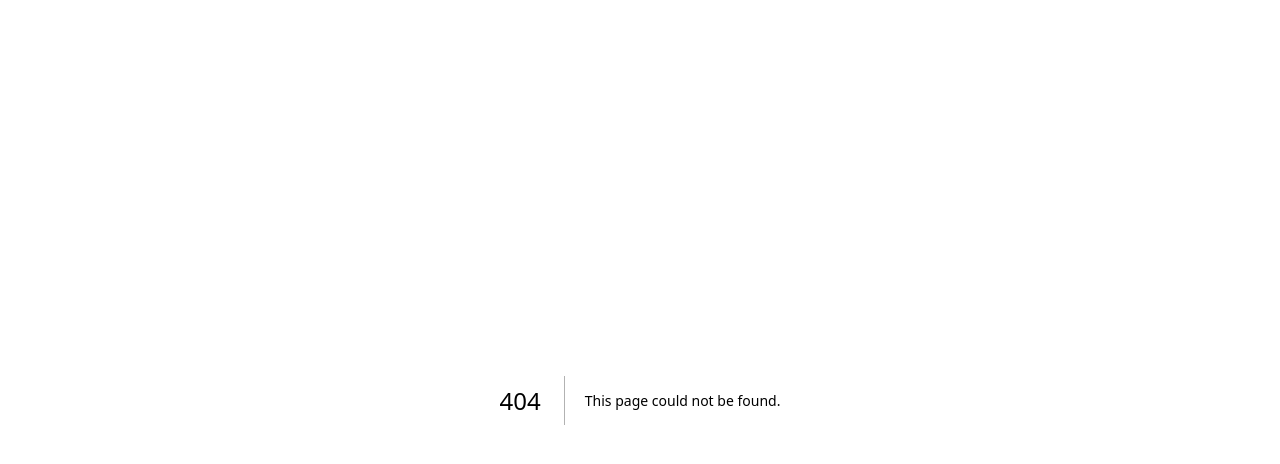
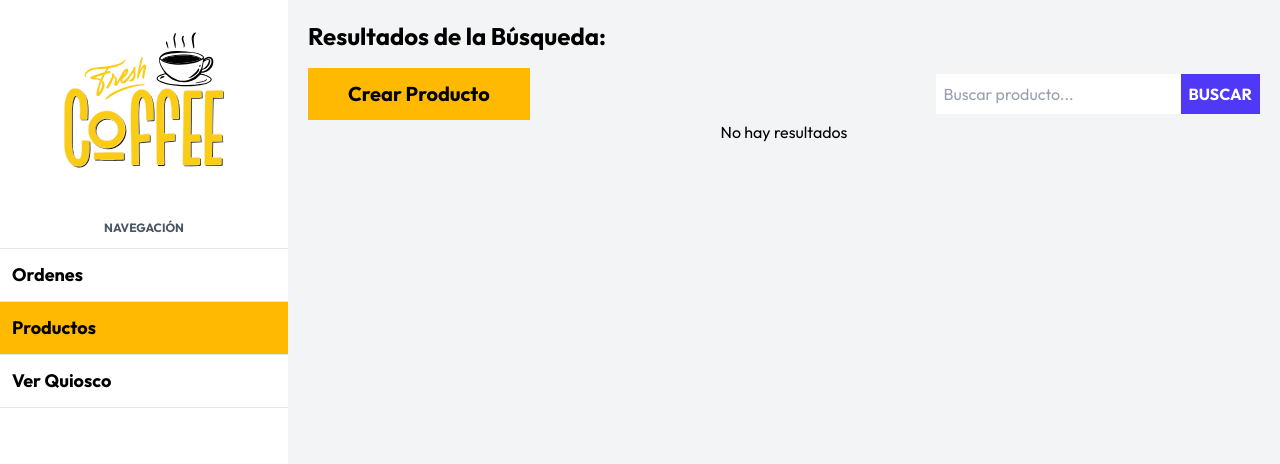
Before and after one commit to EdenBlood/Quiosco, a Next.js app: page /admin/products/search in a window 1280 px wide. Before the commit this address had no page. Shown: the top 464 px of the page. Built offline with nearby package versions, Linux system fonts and the light colour scheme; no server answers; the database is empty.

Commit message:
creamos la vista de la busqueda de los productos

```diff
--- /dev/null
+++ b/app/admin/products/search/page.tsx
@@ -0,0 +1,57 @@
+import ProductSearchForm from "@/components/admin/ProductSearchForm";
+import ProductTable from "@/components/admin/ProductTable";
+import HeadingTitle from "@/components/ui/HeadingTitle";
+import { prisma } from "@/src/lib/prisma";
+import Link from "next/link";
+
+//* Busqueda con Prisma
+async function searchProducts(searchTerm: string) {
+  const products = await prisma.product.findMany({
+    where: {
+      name: {
+        contains: searchTerm,
+        mode: "insensitive",
+      },
+    },
+    include: { category: true },
+  });
+
+  return products;
+}
+
+export default async function SearchPage({
+  searchParams,
+}: {
+  searchParams: { search: string };
+}) {
+  const params = await searchParams;
+
+  const products = await searchProducts(params.search);
+
+  console.log(products);
+  return (
+    <>
+      <HeadingTitle>
+        Resultados de la Búsqueda: {""}
+        <span className="font-normal text-amber-700">{params.search}</span>
+      </HeadingTitle>
+
+      <div className="flex flex-col gap-5 lg:flex-row lg:justify-between">
+        <Link
+          href="/admin/products/new"
+          className="w-full cursor-pointer bg-amber-400 px-10 py-3 text-center text-xl font-bold transition-colors duration-300 hover:bg-amber-600 lg:w-auto"
+        >
+          Crear Producto
+        </Link>
+
+        <ProductSearchForm />
+      </div>
+
+      {products.length ? (
+        <ProductTable products={products} />
+      ) : (
+        <p className="text-center">No hay resultados</p>
+      )}
+    </>
+  );
+}
```
